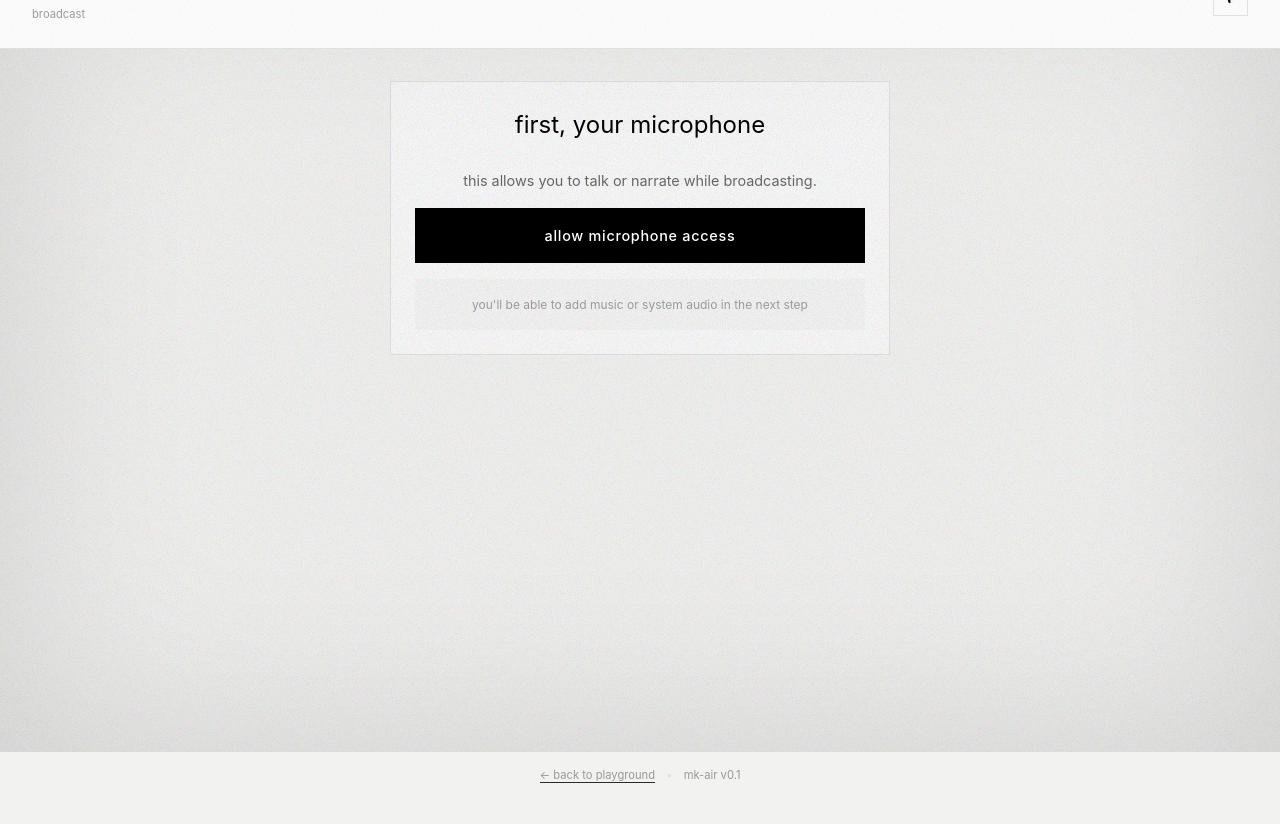
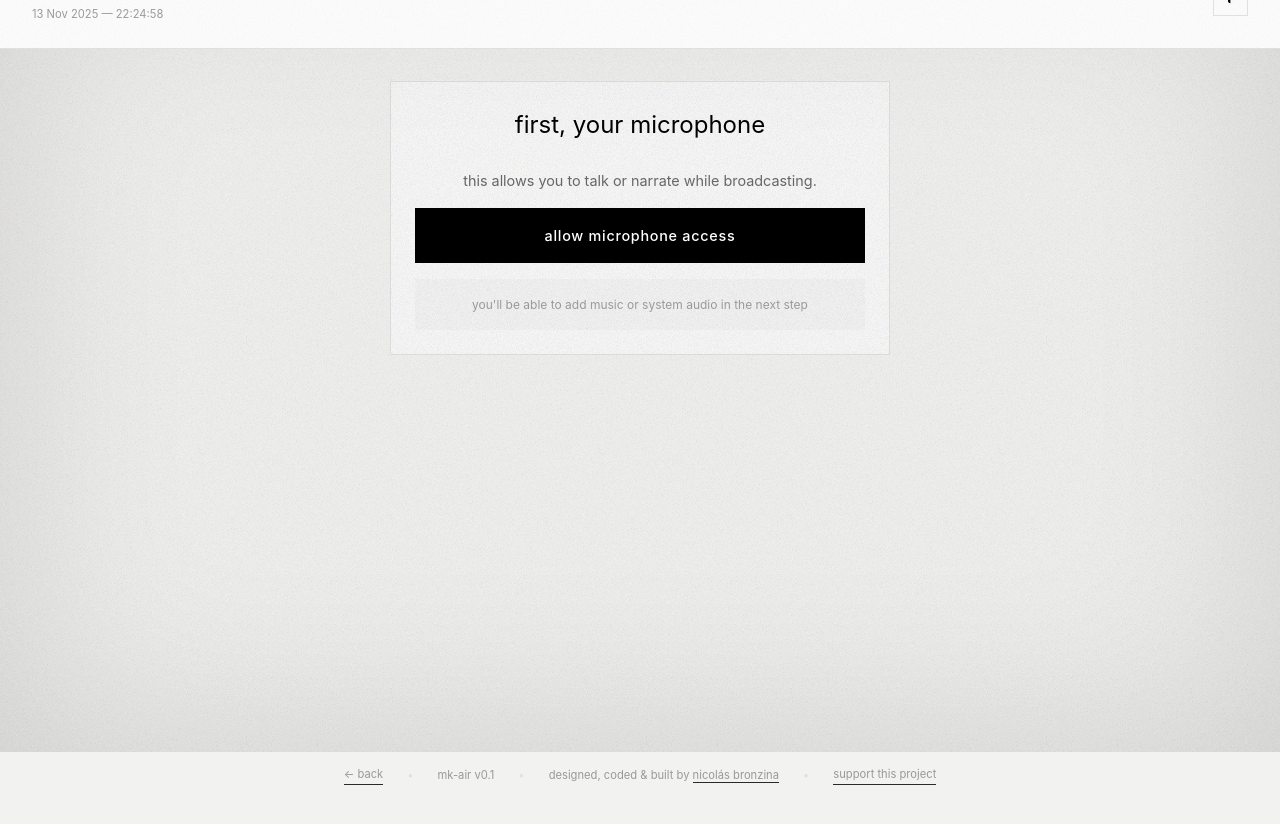
Before and after one commit to nbronzina/mk-air, a website: page public/broadcast.html in a window 1280 px wide. Shown: the part 48-872 px from the top of the page. Drawn offline with nearby package versions, Linux system fonts and the light colour scheme; no server answers.

Commit message:
Update broadcast.html

```diff
--- a/public/broadcast.html
+++ b/public/broadcast.html
@@ -15,7 +15,7 @@
   <div class="header">
     <div>
       <div class="brand">playground mk-air</div>
-      <div class="tagline">broadcast</div>
+      <div class="tagline" id="timestamp"></div>
     </div>
     <div class="header-controls">
       <button id="themeToggle" class="header-btn">
@@ -98,7 +98,7 @@
         <div class="stats">
           <div class="stat">
             <span class="stat-label">status</span>
-            <span class="stat-value">● live</span>
+            <span class="stat-value live">● live</span>
           </div>
           <div class="stat">
             <span class="stat-label">listeners</span>
@@ -120,7 +120,7 @@
 
         <!-- Controls -->
         <div class="controls">
-          <button id="stop-broadcast" class="btn-secondary">
+          <button id="stop-broadcast" class="btn-secondary danger">
             stop broadcast
           </button>
         </div>
@@ -130,9 +130,15 @@
     </div>
 
     <div class="footer">
-      <a href="/" class="back-link">← back to playground</a>
-      <span class="separator">•</span>
-      <span class="version">mk-air v0.1</span>
+      <div class="footer-content">
+        <a href="/" class="back-link">← back</a>
+        <span class="separator">•</span>
+        <span class="version">mk-air v0.1</span>
+        <span class="separator">•</span>
+        <span>designed, coded & built by <a href="https://nicolasbronzina.com" target="_blank">nicolás bronzina</a></span>
+        <span class="separator">•</span>
+        <a href="https://buymeacoffee.com/nbronzina" target="_blank">support this project</a>
+      </div>
     </div>
   </div>
 
@@ -146,6 +152,17 @@
     themeToggle.addEventListener('click', () => {
       html.classList.toggle('dark-mode');
     });
+
+    // Timestamp
+    function updateTimestamp() {
+      const now = new Date();
+      const date = now.toLocaleDateString('en-GB', { day: '2-digit', month: 'short', year: 'numeric' });
+      const time = now.toLocaleTimeString('en-GB', { hour: '2-digit', minute: '2-digit', second: '2-digit' });
+      document.getElementById('timestamp').textContent = `${date} — ${time}`;
+    }
+
+    updateTimestamp();
+    setInterval(updateTimestamp, 1000);
   </script>
 </body>
 </html>
```
